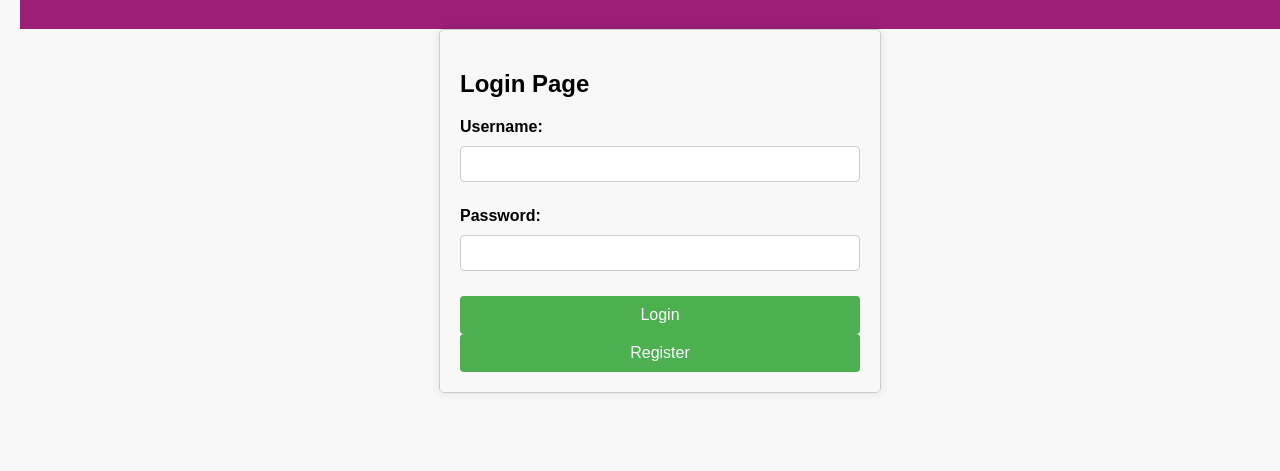
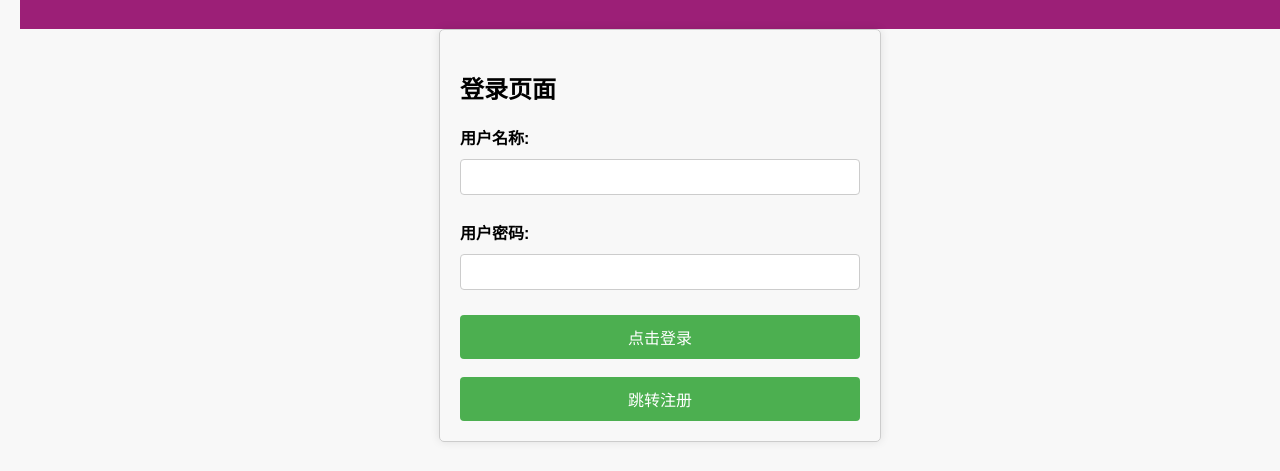
Before and after one commit to Bald-youth/my_blog, a React (Create React App) app: page /login in a window 1280 px wide. Shown: the part 161-632 px from the top of the page. Built offline with nearby package versions, Linux system fonts and the light colour scheme.

Commit message:
update login page version1.1

```diff
--- a/src/pages/Login.tsx
+++ b/src/pages/Login.tsx
@@ -28,11 +28,11 @@ const Login: React.FC = () => {
       } else {
         // 处理登录失败的情况，可能需要显示错误信息
         const data = await response.json();
-        setError(data.message || 'Login failed');
+        setError(data.message || '登录失败！！');
       }
     } catch (error) {
-      console.error('Error during login:', error);
-      setError('An unexpected error occurred');
+      console.error('登录时出现错误:', error);
+      setError('发生了一个意料之外的错误！！');
     }
   };
     const handleRegisterRedirect = () => {
@@ -42,10 +42,10 @@ const Login: React.FC = () => {
 
     return (
       <div className="login-container">
-        <h2>Login Page</h2>
+        <h2>登录页面</h2>
         <form className="login-form">
           <div className="form-group">
-            <label htmlFor="username">Username:</label>
+            <label htmlFor="username">用户名称:</label>
             <input
               type="text"
               id="username"
@@ -54,7 +54,7 @@ const Login: React.FC = () => {
             />
           </div>
           <div className="form-group">
-            <label htmlFor="password">Password:</label>
+            <label htmlFor="password">用户密码:</label>
             <input
               type="password"
               id="password"
@@ -63,11 +63,12 @@ const Login: React.FC = () => {
             />
           </div>
           <button type="button" onClick={handleLogin}>
-            Login
+            点击登录
           </button>
           {/* 添加注册按钮的点击事件 */}
+          <br/>
           <button type="button" onClick={handleRegisterRedirect}>
-            Register
+            跳转注册
           </button>
         </form>
         {error && <p className="error-message">{error}</p>}
--- a/src/pages/Register.tsx
+++ b/src/pages/Register.tsx
@@ -31,7 +31,7 @@ const Register: React.FC = () => {
       }
     } catch (error) {
       console.error('注册时错误:', error);
-      setError('前端->发生了一个意外的错误！！');
+      setError('发生了一个意料之外的错误！！');
     }
   };
 
@@ -42,7 +42,7 @@ const Register: React.FC = () => {
 
   return (
     <div className="register-container">
-      <h2>Register Page</h2>
+      <h2>注册页面</h2>
       <form className="register-form">
         <div className="form-group">
           <label htmlFor="username">Username:</label>
@@ -72,11 +72,12 @@ const Register: React.FC = () => {
           />
         </div>
         <button type="button" onClick={handleRegister}>
-          Register
+          点击注册
         </button>
+        <br/>
         {/* 添加注册按钮的点击事件 */}
           <button type="button" onClick={handleLoginRedirect}>
-             Login Page
+             跳转登录
 
           </button>
       </form>
```
Also changed, not shown: 2 other files (tests, documents, lock files or other folders).
